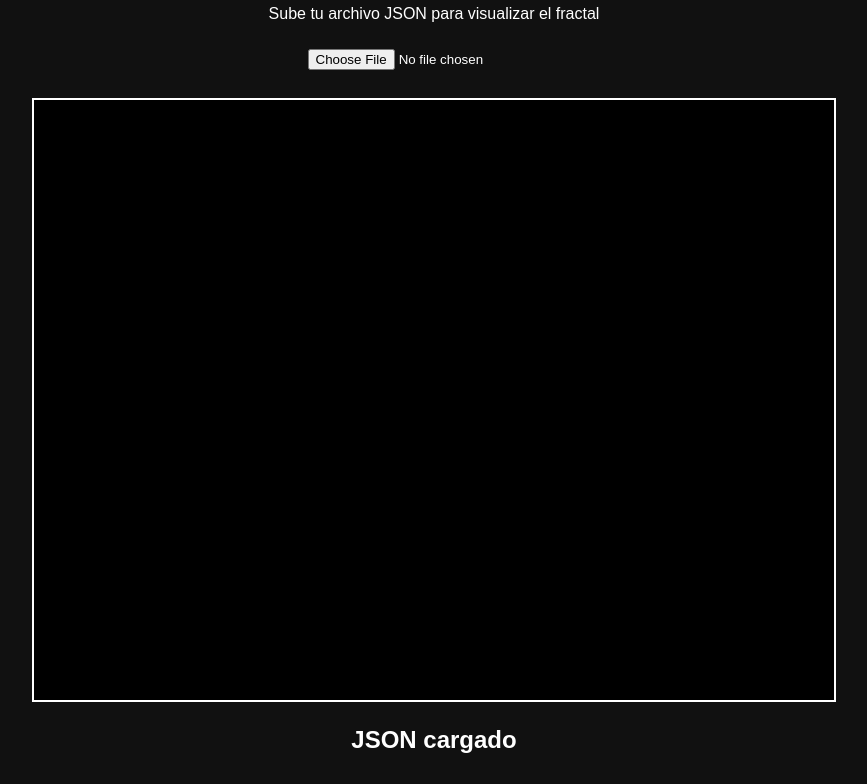
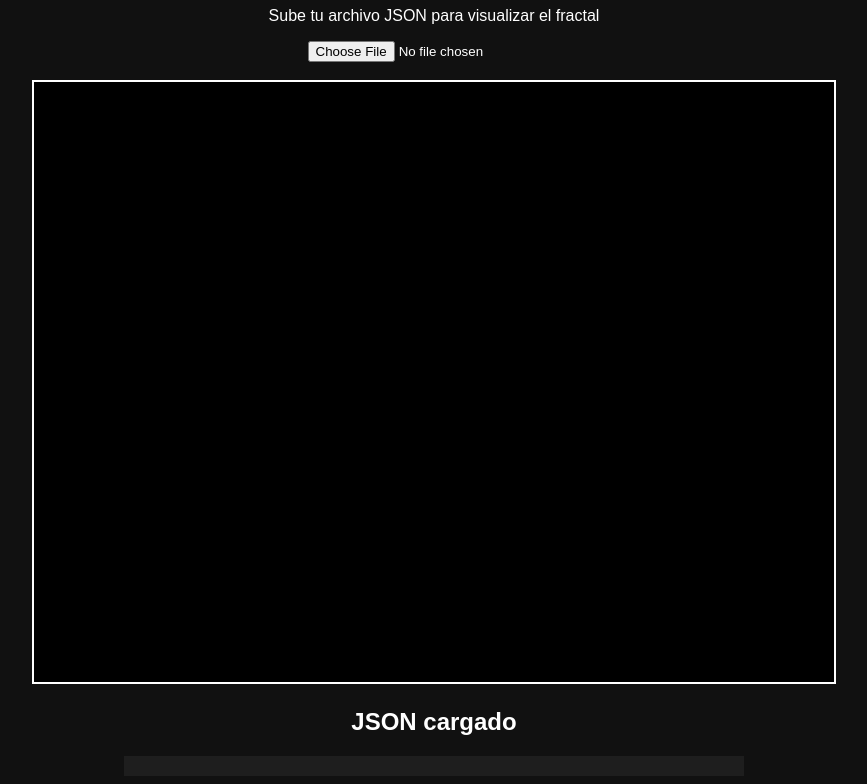
Before and after one commit to mordaz58633/Fractal-, a plain HTML site: page index.html in a window 1280 px wide. Shown: the part 73-857 px from the top of the page, without its empty margins (206-1073 px from the left). Drawn offline with Linux system fonts and the light colour scheme.

Commit message:
Add styles for pre elements in style.css
Added styles for pre elements including background, padding, width, margin, text alignment, and overflow properties.

```diff
--- a/style.css
+++ b/style.css
@@ -5,19 +5,16 @@ body{
 text-align:center;
 }
 
-h1{
-    margin-top:20px;
-}
-
-.panel{
-    margin:20px;
-}
-
 canvas{
 background:black;
 border:2px solid white;
 }
 
-input{
-    margin:10px;
+pre{
+background:#1e1e1e;
+padding:10px;
+width:600px;
+margin:auto;
+text-align:left;
+overflow:auto;
 }
```
Lines whose indentation alone changed are shown as unchanged.
